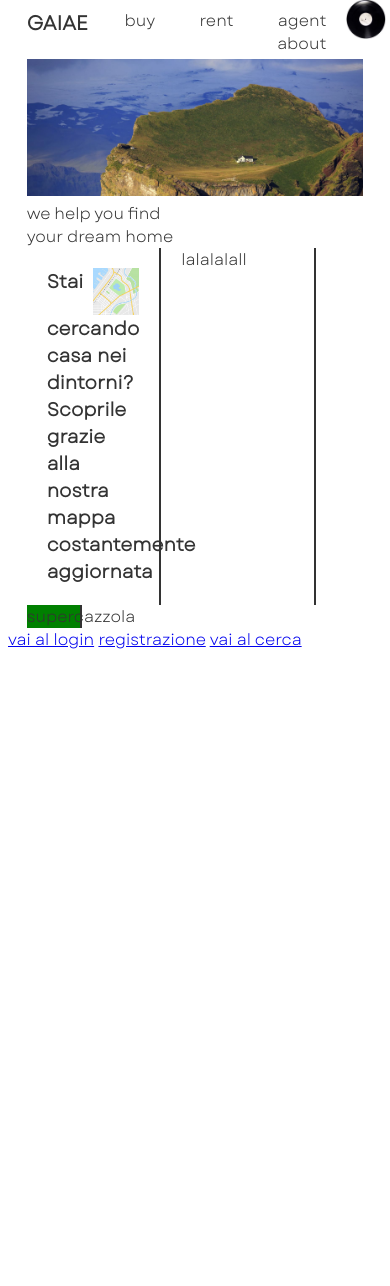
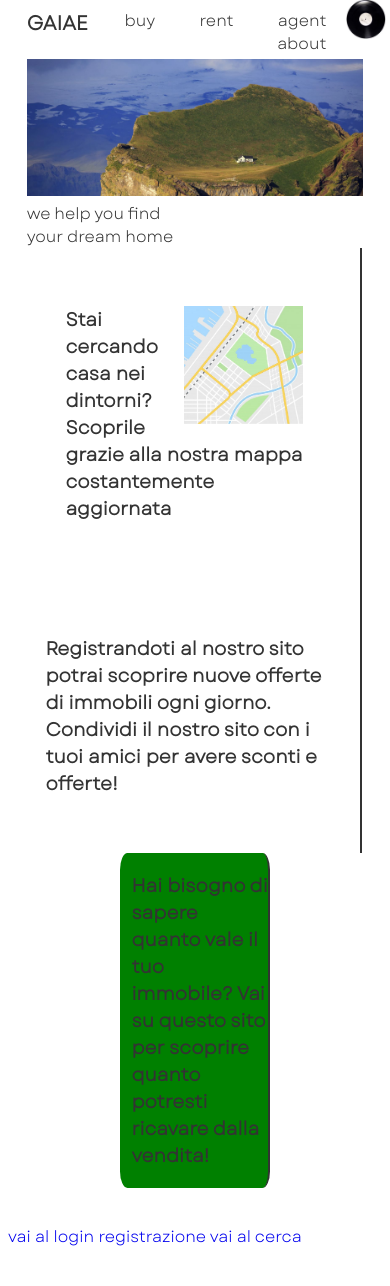
Before and after one commit to gaianour/gaiae2, a PHP site: page / in a window 390 px wide. Shown: the part 39-1325 px from the top of the page. Before the commit the page ends 688 px from the top, so only its background shows below. Run offline with PHP 8.4, Linux system fonts and the light colour scheme.

Commit message:
sistemazione html e css

```diff
--- a/index.html
+++ b/index.html
@@ -40,9 +40,14 @@
 
             </div>
             <div class="main__contenuto__item item40">
-                lalalalall
+                <h3>Registrandoti al nostro sito potrai scoprire nuove offerte di immobili ogni giorno. <br>
+                    Condividi il nostro sito con i tuoi amici per avere sconti e offerte!</h3>
             </div>
-            <div class="main__contenuto__item item20">supercazzola</div>
+            <div class="main__contenuto__item item20">
+                <h3>Hai bisogno di sapere quanto vale il tuo immobile?
+                Vai su questo sito per scoprire quanto potresti ricavare dalla vendita!</h3>
+                <a href="https://www.pratiche.it/perizia_immobiliare?utm_source=bing&utm_medium=cpc&msclkid=a99b4e62b0c716ba168e2a019830b522 "></a>
+            </div>
         </div>
         <a href="./pagine/login.php">vai al login</a>
         <a href="./pagine/registrazione.php">registrazione</a>
--- a/pagine/cerca.php
+++ b/pagine/cerca.php
@@ -40,7 +40,7 @@
 		<h1 style="text-align: center; margin-top: 0px">Ricerca e ritiro dei libri</h1>
 		<p>Cerca il libro che vuoi ritirare</p>
 		<form method="post" action="<?php echo htmlentities($_SERVER['PHP_SELF']); ?>">
-			<table>
+			<table class="table__login">
 				<tr>
 					<td>città:</td> <td><input type="text" name="citta" value="<?php echo isset($_POST['citta']) ? $_POST['citta'] : ''; ?>"></td>
 				</tr>
@@ -92,7 +92,7 @@
 
 						$ris = $conn->query($sql) or die("<p>Query fallita!</p>");
 						if ($ris->num_rows > 0) {
-							echo "<table id='tabella_selezione_libri'>";
+							echo "<table id='table__cerca'>";
 							echo "<tr> <th></th> <th>città</th> <th>superficie</th> <th>prezzo</th> </tr>";
 
 							foreach($ris as $riga){
--- a/pagine/login.php
+++ b/pagine/login.php
@@ -22,12 +22,12 @@ if (isset($_POST["password"])) {$password = $_POST["password"];} else {$password
         <tr><td colspan="2"><h3 style="text-align: center;" class="header__logo">GAIAE</h3></td></tr>
         <tr><td colspan="2"><h1 style="text-align: center;">login</h1></td></tr>
         <form action="" method="post">
-            <tr><td>username: </td><td><input class="input__text" type="text" name="username"></td></tr>
-            <tr><td>password: </td><td><input class="input__text" type="password" name="password"></td></tr>
+            <tr><td>username: </td><td><input class="input__text" type="text" name="username" required></td></tr>
+            <tr><td>password: </td><td><input class="input__text" type="password" name="password" required></td></tr>
             <tr><td style="text-align: center;" colspan="2"><input type="submit"></td></tr>
 
 
-            <?php
+        <?php
         if (isset($_POST["username"]) and isset($_POST["password"])) {
             $conn = new mysqli($host, $user, $password_database, $database);
 
--- a/pagine/registrazione.php
+++ b/pagine/registrazione.php
@@ -95,7 +95,7 @@ $database = "gaiae";
 
 						    $conn->close();
 
-                            echo "Registrazione effettuata con successo!<br>sarai ridirezionato alla home tra 5 secondi.";
+                            echo "Registrazione effettuata con successo!<br>sarai ridirezionato alla home tra 4 secondi.";
                             header('Refresh: 4; URL=../index.html');
 
                         } else {
--- a/pagine/style.css
+++ b/pagine/style.css
@@ -1,12 +1,15 @@
 *{box-sizing: border-box; font-family: ballega;}
+.w100{width: 100%;}
+h2{background-color: #000; color: white;}
+a{text-decoration: none;}
 body{color: #333;}
-.w100{width: 100%;}
 
 @font-face {
     font-family: ballega;
     src: url(../font/Garet.otf);
     }
 
+/*header*/
 .flexbox{display: flex; flex-wrap: wrap;}
 .header__nav li{list-style-type: none; display: inline; margin: 10px 20px; }
 .header__nav ul{ margin: 0px; text-align: end; text-align: bottom; padding-top: 10px;}
@@ -18,6 +21,7 @@ header .flexbox{width: 100%;}
 .header__img{width: 5%;}
 .header__img img{width: 40px; height:40px}
 
+/*MAIN*/
 main{padding: 30px 0px;}
 .main__copertina{width: 90%; margin: auto;}
 h3.header__logo{margin: 0px; padding: 0px;}
@@ -28,10 +32,15 @@ div.main__contenuto__item{border-right: 2px solid #333;}
 div.item40{width: 40%; margin-right: 20px;}
 div.item20{width: 16.5%; background-color: green;}
 .main__ct{margin: 20px;}
+
 .float-right{float: right; width: 50%;}
-
 .float-left{float: left; width: 50%;}
-h2{background-color: #000; color: white;}
+/*media query main*/
+@media (max-width:798px) {
+    .main__contenuto{width: 100%;}
+    div.item40{width: 100%;height: 40%;padding: 10%; }
+    div.item20{width: 40%; margin:auto; height:40%; margin-bottom: 10%; border-radius: 5%; padding-left: 3%;
+}
 
 
 /* LOGIN */
@@ -39,3 +48,6 @@ input{border: 1px solid #eee; border-radius: 10px; background-color: #eee;}
 .table__login{margin: auto; margin-top: 180px; padding: 40px; border-radius: 20px; background-color: #fff; box-shadow: 4px 2px 42px 5px rgba(0,0,0,0.3);}
 .input__submit{margin: auto; margin-top: 10px;}
 .input__text{margin: 0px 10px;}
+
+/*OUTPUT ANSWERS*/
+#table__login{ margin: auto; padding: 10px;}
```
